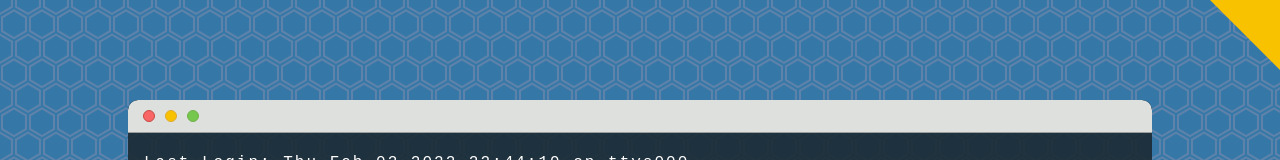
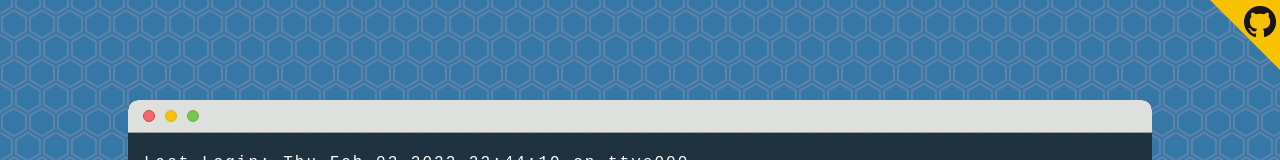
Before and after one commit to myquite/interactive-terminal, a plain HTML site: page index.html in a window 1280 px wide. Shown: the top 160 px of the page. Drawn offline with Linux system fonts and the light colour scheme; the site is published under a folder, as on GitHub Pages, so addresses that start at the root find nothing.

Commit message:
testing link change

```diff
--- a/style.css
+++ b/style.css
@@ -16,7 +16,7 @@ body {
 
 .triangle {
   background-color: #f9c200;
-  background-image: url("/images/GitHub-Mark-32px.png");
+  background-image: url("./images/GitHub-Mark-32px.png");
   background-size: 32px;
   background-position: 34px 6px;
   padding: 10px;
```
